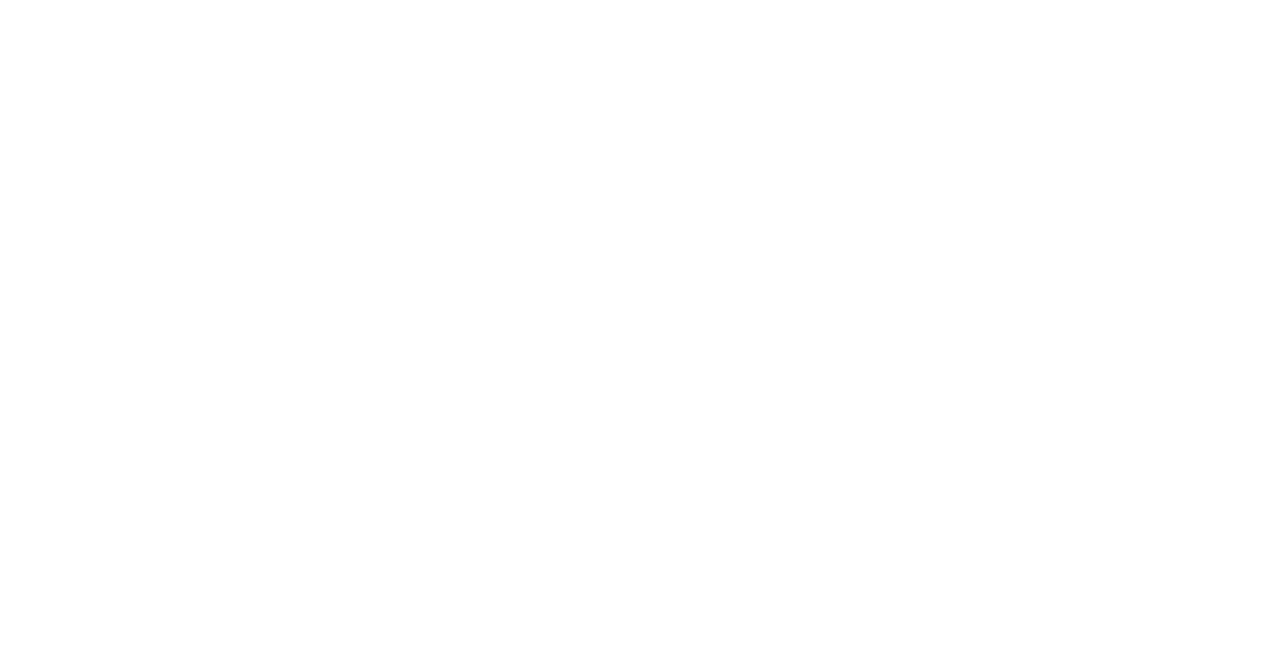
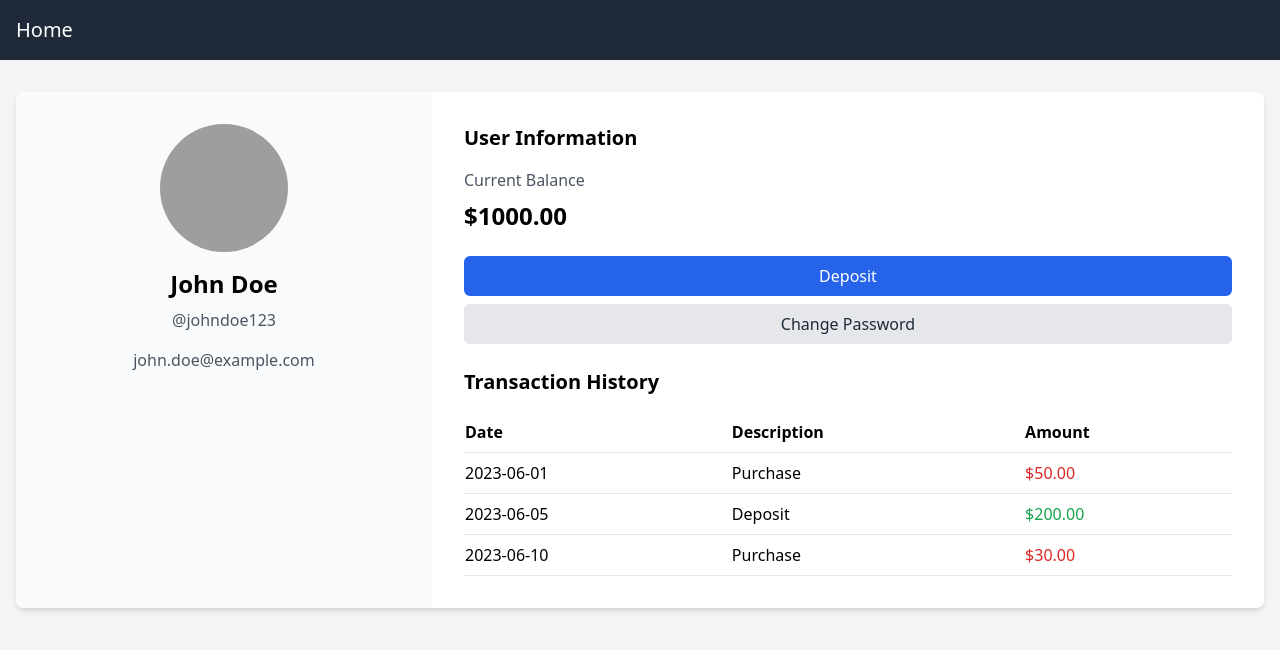
Before and after one commit to highlamjay/fe-bookingskin, a React (Vite) app: page /user-info in a window 1280 px wide. Before the commit this address had no page. Shown: the top 650 px of the page. Built offline with nearby package versions, Linux system fonts and the light colour scheme; grey boxes are pictures that could not be loaded.

Commit message:
namcommit

```diff
--- a/package.json
+++ b/package.json
@@ -11,6 +11,7 @@
   },
   "dependencies": {
     "next": "^15.1.4",
+    "prop-types": "^15.8.1",
     "react": "^18.3.1",
     "react-dom": "^18.3.1",
     "react-icons": "^5.4.0",
--- /dev/null
+++ b/src/components/Avatar.jsx
@@ -0,0 +1,24 @@
+import PropTypes from 'prop-types';
+
+export default function Avatar({ src, alt, name, onClick }) {
+  return (
+    <div className="flex items-center space-x-3 cursor-pointer" onClick={onClick}>
+      <div className="relative w-10 h-10 transition-transform duration-200 ease-in-out transform hover:scale-110">
+        <img
+          src={src}
+          alt={alt}
+          className="w-full h-full rounded-full object-cover"
+        />
+      </div>
+      <span className="text-sm font-medium">{name}</span>
+    </div>
+  );
+}
+
+// Xác thực thuộc tính
+Avatar.propTypes = {
+  src: PropTypes.string.isRequired,
+  alt: PropTypes.string.isRequired,
+  name: PropTypes.string.isRequired,
+  onClick: PropTypes.func,
+};
--- a/src/components/Confirm.jsx
+++ b/src/components/Confirm.jsx
@@ -22,8 +22,8 @@ export default function NewPasswordPage() {
         <form onSubmit={handleSubmit} className="space-y-4">
           <div>
             <input
-              type="New Password"
-              placeholder="Mật Khẩu Mới"
+              type="password"
+              placeholder="New Password"
               value={newPassword}
               onChange={(e) => setNewPassword(e.target.value)}
               required
--- a/src/components/Header.jsx
+++ b/src/components/Header.jsx
@@ -1,20 +1,74 @@
-import { Link } from 'react-router-dom'; // Sử dụng Link từ react-router-dom
+import { useState } from 'react';
+import { Link } from 'react-router-dom';
 
 export default function Header() {
+  // Giả lập trạng thái đăng nhập và thông tin người dùng
+  const [isLoggedIn] = useState(true); // Đặt là true để mô phỏng
+  const user = {
+    name: 'John Doe',
+    avatar: '/avatar-placeholder.png', // Thay thế bằng đường dẫn hình ảnh avatar thực tế
+  };
+
+  const pathname = window.location.pathname;
+
   return (
     <header className="bg-white shadow-md">
-      <div className="container mx-auto px-4 py-4 flex justify-between items-center">
+      <div className="container flex justify-between items-center">
         <nav>
-          <ul className="flex space-x-16">
-            <li><Link to="/" className="hover:text-blue-600">Trang chủ</Link></li>
-            <li><Link to="/products" className="hover:text-blue-600">Trang phục</Link></li>
-            <li><Link to="/exchanges" className="hover:text-blue-600">Trao đổi</Link></li>
-            <li><Link to="/information" className="hover:text-blue-600">Thông tin</Link></li>
+          <ul className="flex">
+            <li>
+              <Link
+                to="/"
+                className={`flex h-12 items-center justify-center ${pathname === '/' ? 'bg-blue-600 text-white' : 'text-gray-700'} hover:bg-blue-600 hover:text-white transition duration-200 px-4`}
+              >
+                Home
+              </Link>
+            </li>
+            <li>
+              <Link
+                to="/products"
+                className={`flex h-12 items-center justify-center ${pathname === '/products' ? 'bg-blue-600 text-white' : 'text-gray-700'} hover:bg-blue-600 hover:text-white transition duration-200 px-4`}
+              >
+                Products
+              </Link>
+            </li>
+            <li>
+              <Link
+                to="/exchanges"
+                className={`flex h-12 items-center justify-center ${pathname === '/exchanges' ? 'bg-blue-600 text-white' : 'text-gray-700'} hover:bg-blue-600 hover:text-white transition duration-200 px-4`}
+              >
+                Exchanges
+              </Link>
+            </li>
+            <li>
+              <Link
+                to="/information"
+                className={`flex h-12 items-center justify-center ${pathname === '/information' ? 'bg-blue-600 text-white' : 'text-gray-700'} hover:bg-blue-600 hover:text-white transition duration-200 px-4`}
+              >
+                Information
+              </Link>
+            </li>
           </ul>
         </nav>
-        <div className="space-x-4">
-          <Link to="/login" className="text-blue-600 hover:text-blue-800">Đăng Nhập</Link>
-          <Link to="/register" className="bg-blue-600 text-white px-4 py-2 rounded hover:bg-blue-700">Đăng ký</Link>
+        <div>
+          {isLoggedIn ? (
+            <div className="flex items-center space-x-3">
+              <div className="relative w-10 h-10 transition-transform duration-200 ease-in-out transform hover:scale-110">
+                <img
+                  src={user.avatar}
+                  alt={`${user.name}'s avatar`}
+                  className="rounded-full w-full h-full object-cover"
+                  onClick={() => window.location.href = '/user-info'} // Điều hướng đến trang thông tin người dùng khi bấm vào avatar
+                />
+              </div>
+              <span className="text-sm font-medium">{user.name}</span>
+            </div>
+          ) : (
+            <div className="space-x-4">
+              <Link to="/login" className="text-blue-600 hover:text-blue-800">Login</Link>
+              <Link to="/register" className="bg-blue-600 text-white px-4 py-2 rounded hover:bg-blue-700 focus:outline-none focus:ring-2 focus:ring-blue-500 focus:ring-offset-2">Register</Link>
+            </div>
+          )}
         </div>
       </div>
     </header>
--- a/src/components/InformationProduct.jsx
+++ b/src/components/InformationProduct.jsx
@@ -28,7 +28,7 @@ export default function ProductDetail() {
     <div className="min-h-screen flex flex-col bg-gray-100">
       <main className="flex-grow container mx-auto px-4 py-8">
         <div className="bg-white rounded-lg shadow-md overflow-hidden">
-          <div className="flex justify-center mb-8">
+          <div className="flex justify-center mb-8 mt-8">
             <video
               src={product.videoUrl}
               controls
--- /dev/null
+++ b/src/components/UserInfo.jsx
@@ -0,0 +1,125 @@
+'use client'
+
+import { useState } from 'react';
+import { Link } from 'react-router-dom';
+
+// Mock user data
+const user = {
+  name: 'John Doe',
+  username: 'johndoe123',
+  email: 'john.doe@example.com',
+  avatar: '/avatar-placeholder.png',
+  balance: 1000,
+  transactions: [
+    { id: 1, date: '2023-06-01', description: 'Purchase', amount: -50 },
+    { id: 2, date: '2023-06-05', description: 'Deposit', amount: 200 },
+    { id: 3, date: '2023-06-10', description: 'Purchase', amount: -30 },
+  ]
+}
+
+export default function UserInfoPage() {
+  const [showDepositModal, setShowDepositModal] = useState(false)
+  const [showChangePasswordModal, setShowChangePasswordModal] = useState(false)
+
+  return (
+    <div className="min-h-screen flex flex-col bg-gray-100">
+      <header className="bg-gray-800 text-white p-4">
+        <h1 className="text-xl">
+            <Link to='/'>Home</Link>
+        </h1>
+      </header>
+      <main className="flex-grow container mx-auto px-4 py-8">
+        <div className="bg-white rounded-lg shadow-md overflow-hidden">
+          <div className="md:flex">
+            <div className="md:w-1/3 p-8 bg-gray-50">
+              <div className="text-center">
+                <img
+                  src={user.avatar}
+                  alt={`${user.name}'s avatar`}
+                  className="rounded-full w-32 h-32 mx-auto mb-4"
+                />
+                <h2 className="text-2xl font-bold mb-2">{user.name}</h2>
+                <p className="text-gray-600 mb-4">@{user.username}</p>
+                <p className="text-gray-600">{user.email}</p>
+              </div>
+            </div>
+            <div className="md:w-2/3 p-8">
+              <h3 className="text-xl font-semibold mb-4">User Information</h3>
+              <div className="mb-6">
+                <p className="text-gray-600 mb-2">Current Balance</p>
+                <p className="text-2xl font-bold">${user.balance.toFixed(2)}</p>
+              </div>
+              <div className="space-y-2 mb-6">
+                <button
+                  onClick={() => setShowDepositModal(true)}
+                  className="w-full bg-blue-600 text-white py-2 px-4 rounded-md hover:bg-blue-700 focus:outline-none focus:ring-2 focus:ring-blue-500 focus:ring-offset-2"
+                >
+                  Deposit
+                </button>
+                <button
+                  onClick={() => setShowChangePasswordModal(true)}
+                  className="w-full bg-gray-200 text-gray-800 py-2 px-4 rounded-md hover:bg-gray-300 focus:outline-none focus:ring-2 focus:ring-gray-400 focus:ring-offset-2"
+                >
+                  Change Password
+                </button>
+              </div>
+              <h3 className="text-xl font-semibold mb-4">Transaction History</h3>
+              <div className="overflow-x-auto">
+                <table className="w-full text-left">
+                  <thead>
+                    <tr className="border-b">
+                      <th className="py-2">Date</th>
+                      <th className="py-2">Description</th>
+                      <th className="py-2">Amount</th>
+                    </tr>
+                  </thead>
+                  <tbody>
+                    {user.transactions.map((transaction) => (
+                      <tr key={transaction.id} className="border-b">
+                        <td className="py-2">{transaction.date}</td>
+                        <td className="py-2">{transaction.description}</td>
+                        <td className={`py-2 ${transaction.amount >= 0 ? 'text-green-600' : 'text-red-600'}`}>
+                          ${Math.abs(transaction.amount).toFixed(2)}
+                        </td>
+                      </tr>
+                    ))}
+                  </tbody>
+                </table>
+              </div>
+            </div>
+          </div>
+        </div>
+      </main>
+      {/* Deposit Modal */}
+      {showDepositModal && (
+        <div className="fixed inset-0 bg-black bg-opacity-50 flex items-center justify-center">
+          <div className="bg-white p-8 rounded-lg">
+            <h2 className="text-2xl font-bold mb-4">Deposit</h2>
+            <p>Deposit functionality would go here.</p>
+            <button
+              onClick={() => setShowDepositModal(false)}
+              className="mt-4 bg-blue-600 text-white py-2 px-4 rounded-md hover:bg-blue-700 focus:outline-none focus:ring-2 focus:ring-blue-500 focus:ring-offset-2"
+            >
+              Close
+            </button>
+          </div>
+        </div>
+      )}
+      {/* Change Password Modal */}
+      {showChangePasswordModal && (
+        <div className="fixed inset-0 bg-black bg-opacity-50 flex items-center justify-center">
+          <div className="bg-white p-8 rounded-lg">
+            <h2 className="text-2xl font-bold mb-4">Change Password</h2>
+            <p>Change password functionality would go here.</p>
+            <button
+              onClick={() => setShowChangePasswordModal(false)}
+              className="mt-4 bg-blue-600 text-white py-2 px-4 rounded-md hover:bg-blue-700 focus:outline-none focus:ring-2 focus:ring-blue-500 focus:ring-offset-2"
+            >
+              Close
+            </button>
+          </div>
+        </div>
+      )}
+    </div>
+  )
+}
--- a/src/main.jsx
+++ b/src/main.jsx
@@ -9,6 +9,7 @@ import ForgotPassword from './components/ForgotPassword.jsx';
 import Products from './components/Products.jsx';
 import Confirm from './components/Confirm.jsx';
 import InformationProduct from './components/InformationProduct.jsx';
+import UserInfo from './components/UserInfo.jsx'
 import './index.css';
 
 const root = ReactDOM.createRoot(document.getElementById('root'));
@@ -23,6 +24,7 @@ root.render(
         <Route path="/products" element={<Products />} />
         <Route path="/confirm" element={<Confirm />} />
         <Route path="/products-id" element={<InformationProduct />} />
+        <Route path="/user-info" element={<UserInfo />} />
         {/* Thêm các route khác nếu cần */}
       </Routes>
     </BrowserRouter>
```
Also changed, not shown: 1 other file (tests, documents, lock files or other folders).
